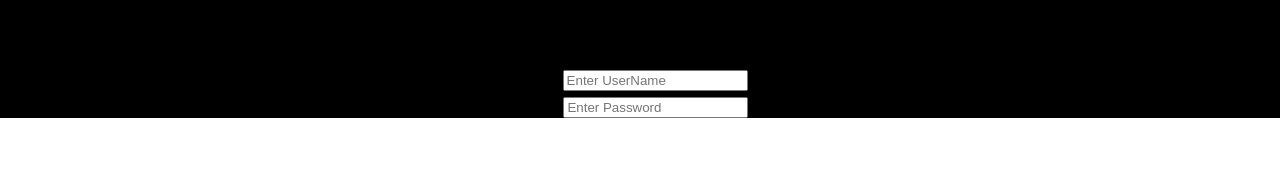
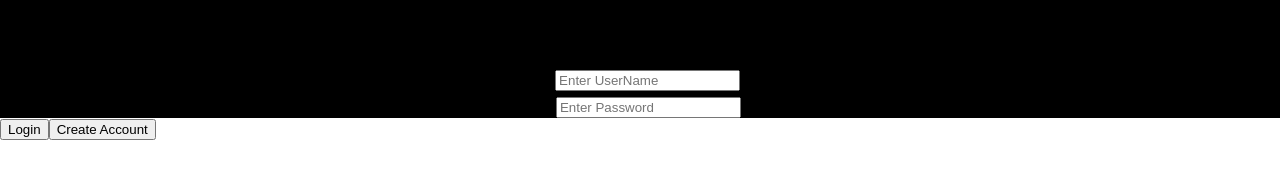
Before and after one commit to redbirdfan/Royale, a React (Create React App) app: page / in a window 1280 px wide. Shown: the part 231-410 px from the top of the page. Built offline with nearby package versions, Linux system fonts and the light colour scheme.

Commit message:
need to add controllers for auth

```diff
--- a/package.json
+++ b/package.json
@@ -7,6 +7,7 @@
     "@testing-library/react": "^13.4.0",
     "@testing-library/user-event": "^13.5.0",
     "classnames": "^2.3.2",
+    "express": "^4.18.2",
     "mysql2": "^3.6.5",
     "react": "^18.2.0",
     "react-dom": "^18.2.0",
--- a/src/CustomTags/LoginBox.js
+++ b/src/CustomTags/LoginBox.js
@@ -1,18 +1,46 @@
 import React from 'react';
+import axios from 'axios';
 import "../CustomTagsCss/LoginBox.css"
 
+
+
 const LoginBox = () => {
+
+    const handleLogin=async (event) => {
+        event.preventDefault();
+
+        const username = event.target.user.value;
+        const password = event.target.password.value;
+
+        try {
+            const response = await axios.post('http://your-backend-api/login', {
+                username: username,
+                password: password
+            });
+            console.log('login correct');
+        } catch (error) {
+            console.log("Login unsuccessful", error);
+        }
+    };
+
     return (
+        <form onSubmit = {handleLogin}>
         <div className='boxStyling'>
-             <div style={{paddingRight: '5px'}}>
-                <label for="User"><b>Username</b></label>
-                <input type="text" placeholder="Enter UserName" name="User" required></input>
+            <div style={{paddingRight: '20px'}}>
+                <label for="user"><b>Username</b></label>
+                <input type="text" placeholder="Enter UserName" name="user" required></input>
             </div>
-            <div>
+            <div style={{paddingRight: '15px'}}>
                 <label for="password"><b>Password</b></label>
                 <input type="password" placeholder="Enter Password" name="password" required></input>
             </div>
         </div>
+            <div>
+                <button type="submit">Login</button>
+                <button>Create Account</button>
+            </div>
+        </form>
+
 
     )
 }
```
Also changed, not shown: public/server.js (added, +35 -0 lines), public/controllers.js (added), 1 other file (tests, documents, lock files or other folders).
